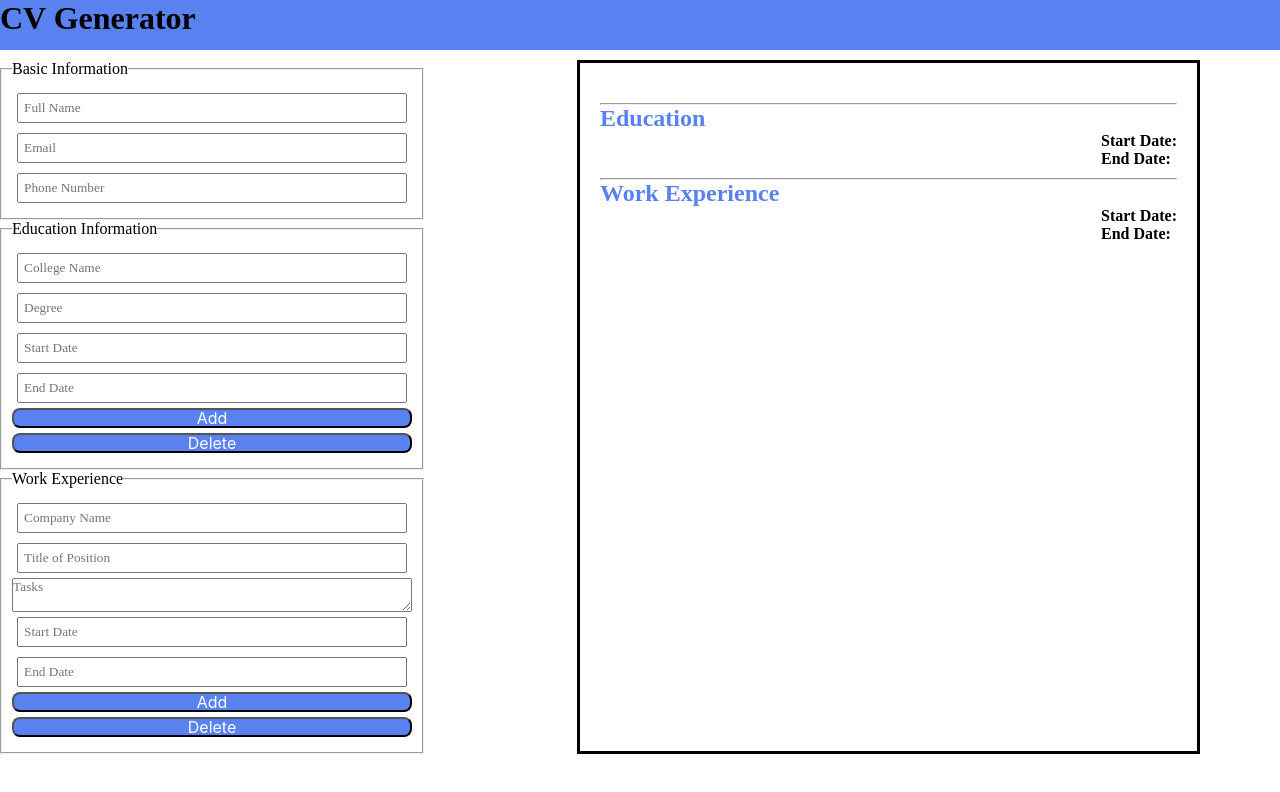
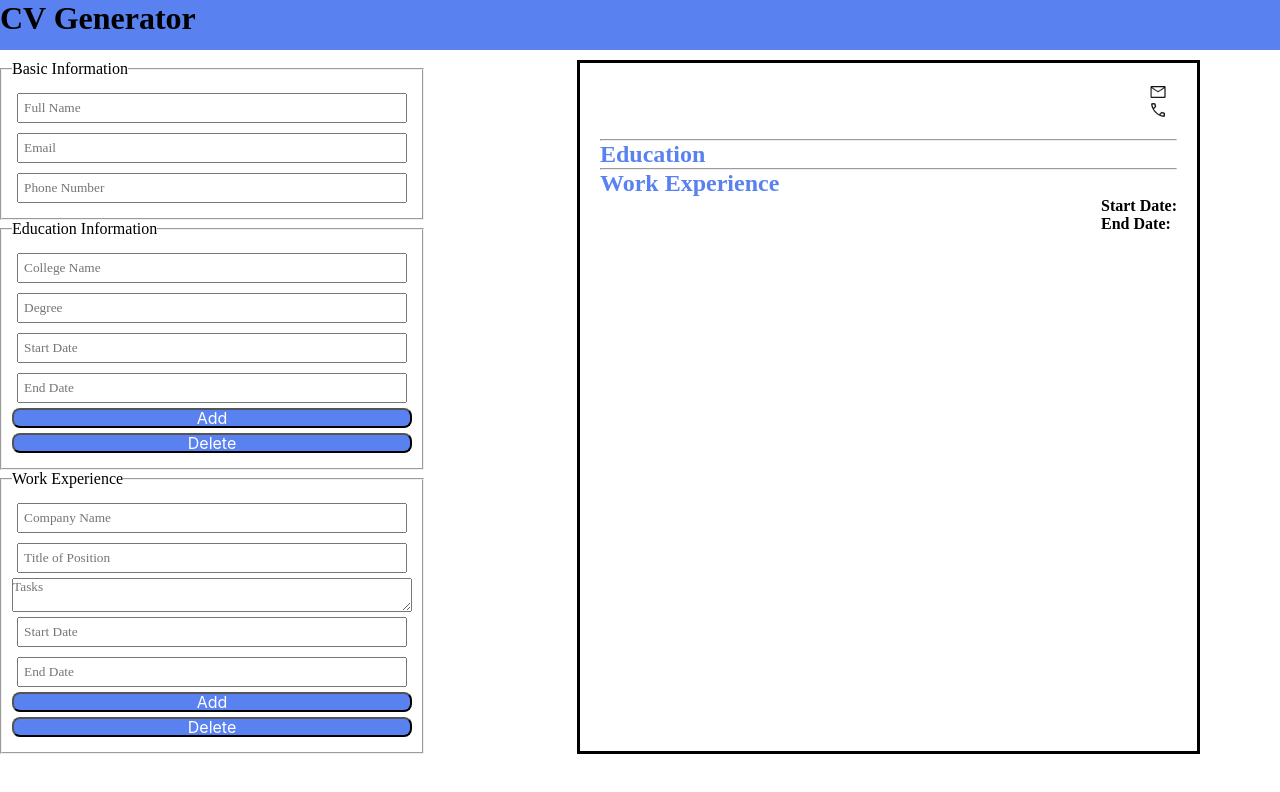
Before and after one commit to DannyT-0/cv-application, a React (Create React App) app in the folder cv-project/: page / in a window 1280 px wide. Shown: the top 792 px of the page. Built offline with nearby package versions, Linux system fonts and the light colour scheme.

Commit message:
created new state for different sections

```diff
--- a/cv-project/src/App.css
+++ b/cv-project/src/App.css
@@ -67,6 +67,14 @@ display: flex;
   margin-bottom: 10px;
 }
 
+.phone-section, .email-section{
+  display: flex;
+}
+
+.phone-icon, .email-icon{
+  height: 18px;
+}
+
 button{
   align-items: center;
   background-color:  rgb(89, 129, 240);
--- a/cv-project/src/App.js
+++ b/cv-project/src/App.js
@@ -7,14 +7,35 @@ import Education from "./Components/Education";
 import Work from "./Components/Work";
 
 function App() {
-	const [formInfo, setFormInfo] = React.useState({
+	// const [formInfo, setFormInfo] = React.useState({
+	// 	name: "",
+	// 	email: "",
+	// 	phoneNumber: "",
+	// 	collegeName: "",
+	// 	degree: "",
+	// 	schoolStart: "",
+	// 	schoolEnd: "",
+	// 	companyName: "",
+	// 	positionTitle: "",
+	// 	taskDescription: "",
+	// 	workStart: "",
+	// 	workEnd: "",
+	// });
+
+	const [basicInfo, setBasicInfo] = React.useState({
 		name: "",
 		email: "",
 		phoneNumber: "",
+	});
+
+	const [educationInfo, setEducationInfo] = React.useState({
 		collegeName: "",
 		degree: "",
 		schoolStart: "",
 		schoolEnd: "",
+	});
+
+	const [workInfo, setWorkInfo] = React.useState({
 		companyName: "",
 		positionTitle: "",
 		taskDescription: "",
@@ -22,9 +43,31 @@ function App() {
 		workEnd: "",
 	});
 
-	function handleChange(event) {
+	const [isShown, setIsShown] = React.useState(false);
+
+	function handleBasic(event) {
 		const { name, value } = event.target;
-		setFormInfo((prevState) => {
+		setBasicInfo((prevState) => {
+			return {
+				...prevState,
+				[name]: value,
+			};
+		});
+	}
+
+	function handleEducation(event) {
+		const { name, value } = event.target;
+		setEducationInfo((prevState) => {
+			return {
+				...prevState,
+				[name]: value,
+			};
+		});
+	}
+
+	function handleWork(event) {
+		const { name, value } = event.target;
+		setWorkInfo((prevState) => {
 			return {
 				...prevState,
 				[name]: value,
@@ -34,16 +77,10 @@ function App() {
 
 	function handleClick(e) {
 		e.preventDefault();
-		formInfo.name ? console.log("truthy") : console.log("falsy");
-		// const inputInfo = [{}];
-		// inputInfo.push(formInfo);
+		setIsShown((prevState) => !prevState);
 	}
 
-	// if the input's are truthy and add is pressed,
-	//    the info is appended onto the CV section
-	//
-
-	// console.log(formInfo);
+	console.log(educationInfo.collegeName);
 
 	return (
 		<div>
@@ -51,42 +88,43 @@ function App() {
 			<div className="page-container">
 				<div className="main-container flex-child">
 					<Basic
-						onChange={handleChange}
-						name={formInfo.name}
-						email={formInfo.email}
-						phoneNumber={formInfo.phoneNumber}
+						onChange={handleBasic}
+						name={basicInfo.name}
+						email={basicInfo.email}
+						phoneNumber={basicInfo.phoneNumber}
 					/>
 					<Education
-						onChange={handleChange}
-						collegeName={formInfo.collegeName}
-						degree={formInfo.degree}
-						schoolStart={formInfo.schoolStart}
-						schoolEnd={formInfo.schoolEnd}
+						onChange={handleEducation}
+						collegeName={educationInfo.collegeName}
+						degree={educationInfo.degree}
+						schoolStart={educationInfo.schoolStart}
+						schoolEnd={educationInfo.schoolEnd}
 						handleClick={handleClick}
 					/>
 					<Work
-						onChange={handleChange}
-						companyName={formInfo.companyName}
-						positionTitle={formInfo.positionTitle}
-						taskDescription={formInfo.taskDescription}
-						workStart={formInfo.workStart}
-						workEnd={formInfo.workEnd}
+						onChange={handleWork}
+						companyName={workInfo.companyName}
+						positionTitle={workInfo.positionTitle}
+						taskDescription={workInfo.taskDescription}
+						workStart={workInfo.workStart}
+						workEnd={workInfo.workEnd}
 						handleClick={handleClick}
 					/>
 				</div>
 				<Letter
-					name={formInfo.name}
-					email={formInfo.email}
-					phoneNumber={formInfo.phoneNumber}
-					collegeName={formInfo.collegeName}
-					degree={formInfo.degree}
-					schoolStart={formInfo.schoolStart}
-					schoolEnd={formInfo.schoolEnd}
-					companyName={formInfo.companyName}
-					positionTitle={formInfo.positionTitle}
-					taskDescription={formInfo.taskDescription}
-					workStart={formInfo.workStart}
-					workEnd={formInfo.workEnd}
+					name={basicInfo.name}
+					email={basicInfo.email}
+					phoneNumber={basicInfo.phoneNumber}
+					collegeName={educationInfo.collegeName}
+					degree={educationInfo.degree}
+					schoolStart={educationInfo.schoolStart}
+					schoolEnd={educationInfo.schoolEnd}
+					companyName={workInfo.companyName}
+					positionTitle={workInfo.positionTitle}
+					taskDescription={workInfo.taskDescription}
+					workStart={workInfo.workStart}
+					workEnd={workInfo.workEnd}
+					isShown={isShown}
 				/>
 			</div>
 		</div>
--- a/cv-project/src/Components/Letter.js
+++ b/cv-project/src/Components/Letter.js
@@ -1,4 +1,6 @@
 import React from "react";
+import phoneIcon from "/Users/danny/Desktop/the_odin_project/react-section/cv-application/cv-project/src/phoneIcon.png";
+import emailIcon from "/Users/danny/Desktop/the_odin_project/react-section/cv-application/cv-project/src/emailIcon.png";
 
 export default function Letter(props) {
 	return (
@@ -6,15 +8,24 @@ export default function Letter(props) {
 			<div className="basic-info-section">
 				<h1 className="name-output">{props.name}</h1>
 				<div className="basic-info-section-two">
+					<div className="email-section">
+						<img src={emailIcon} alt="email icon" className="email-icon" />
 						<p className="email-output">{props.email}</p>
+					</div>
+
+					<div className="phone-section">
+						<img src={phoneIcon} alt="phone icon" className="phone-icon" />
 						<p className="phone-output">{props.phoneNumber}</p>
+					</div>
 				</div>
 			</div>
 			<hr />
 			<h2>Education</h2>
+			{props.isShown && (
 				<div className="education-info-section">
 					<div className="left-side">
 						<h3 className="college-output">{props.collegeName}</h3>
+
 						<p className="degree-output">{props.degree}</p>
 					</div>
 					<div className="right-side">
@@ -28,6 +39,7 @@ export default function Letter(props) {
 						</p>
 					</div>
 				</div>
+			)}
 			<hr />
 			<h2>Work Experience</h2>
 			<div className="work-info-section">
```
Also changed, not shown: cv-project/src/emailIcon.png (added), cv-project/src/phoneIcon.png (added). Lines whose indentation alone changed are shown as unchanged.
